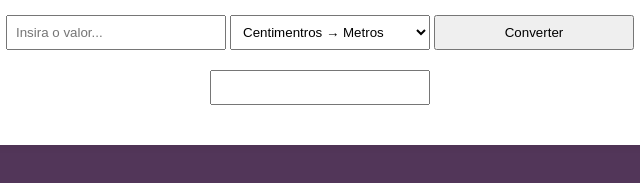
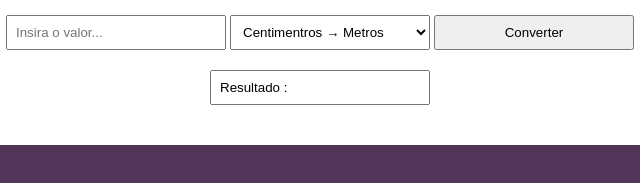
Before and after one commit to Robert-TaylorMF/DEV-WEB, a plain HTML site: page conversor-de-unidades/index.html in a window 1280 px wide. Shown: the part 145-328 px from the top of the page, 320-960 px from the left. Drawn offline with Linux system fonts and the light colour scheme.

Commit message:
Adicionaro o texto Resultado: para sempre ficar visivel no input de saida

```diff
--- a/conversor-de-unidades/index.html
+++ b/conversor-de-unidades/index.html
@@ -13,7 +13,7 @@
                 <option value="metToCm">Metros → Centimentros</option>
             </select>
             <button onclick="converter()">Converter</button> <br>
-            <input id="resultado" name="resultado" readonly>
+            <input id="resultado" name="resultado" readonly value="Resultado : ">
         </div>
         <script src="script.js"></script>
     </body>
```
